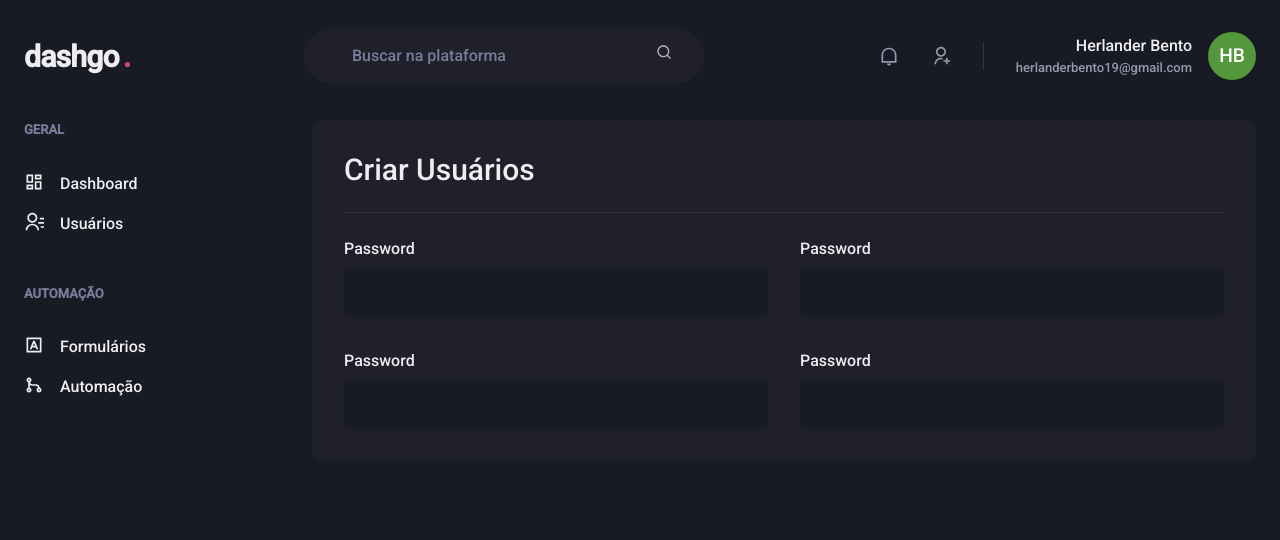
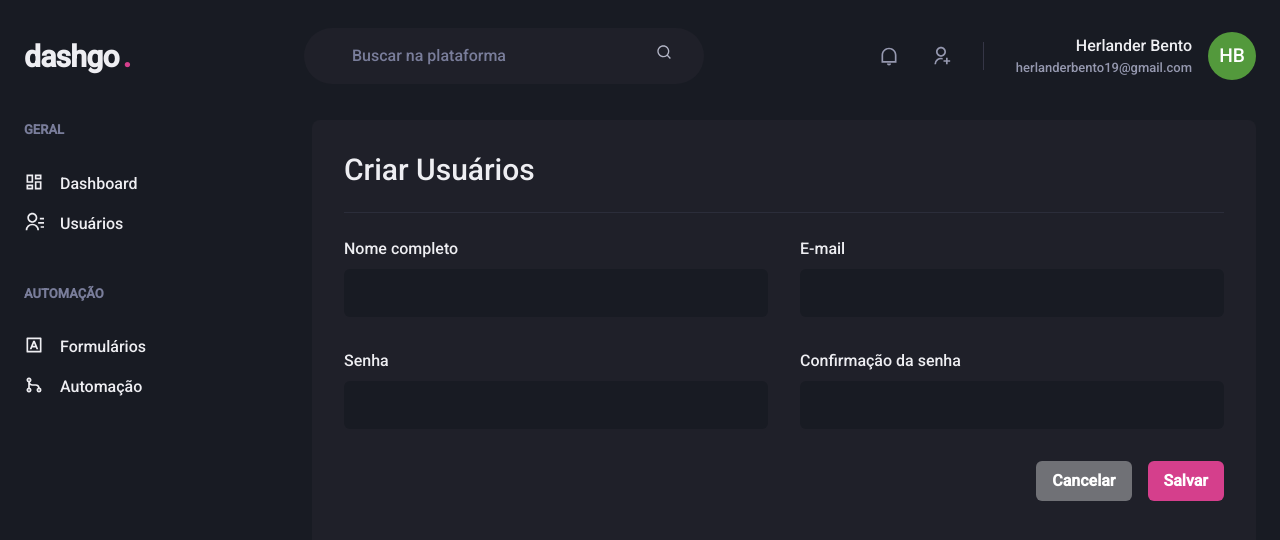
Before and after one commit to herlanderbento/dashgo, a Next.js app: page /users/create in a window 1280 px wide. Shown: the top 540 px of the page. Built offline with nearby package versions, Linux system fonts and the light colour scheme.

Commit message:
Pagina create user

```diff
--- a/src/components/Form/Input.tsx
+++ b/src/components/Form/Input.tsx
@@ -13,7 +13,7 @@ interface InputProps extends ChakraInputProps {
 export function Input({ name, label, ...rest }: InputProps) {
   return (
     <FormControl>
-      { !!label && <FormLabel htmlFor={name}>Password</FormLabel>}
+      { !!label && <FormLabel htmlFor={name}>{label}</FormLabel>}
 
       <ChakraInput
         name={name}
--- a/src/pages/users/create.tsx
+++ b/src/pages/users/create.tsx
@@ -5,6 +5,7 @@ import {
   Button,
   Divider,
   VStack,
+  HStack,
   SimpleGrid,
 } from "@chakra-ui/react";
 import { Input } from "../../components/Form/Input";
@@ -41,6 +42,13 @@ export default function CreateUser() {
               />
             </SimpleGrid>
           </VStack>
+
+          <Flex my="8" justify="flex-end">
+            <HStack spacing="4">
+              <Button colorScheme="whiteAlpha">Cancelar</Button>
+              <Button colorScheme="pink">Salvar</Button>
+            </HStack>
+          </Flex>
         </Box>
       </Flex>
     </Box>
```
